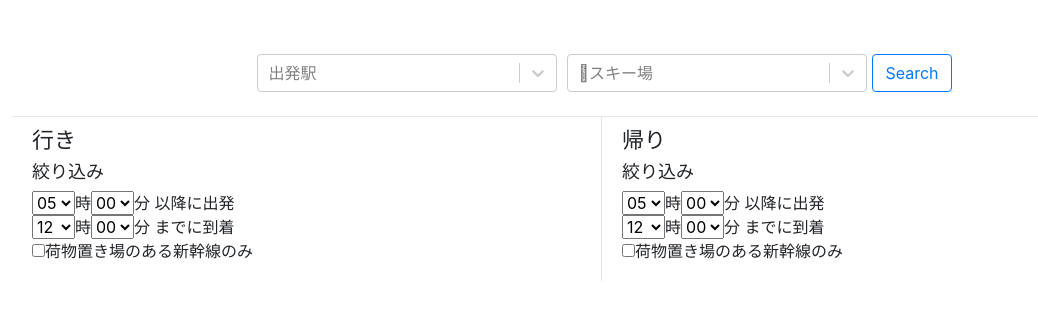
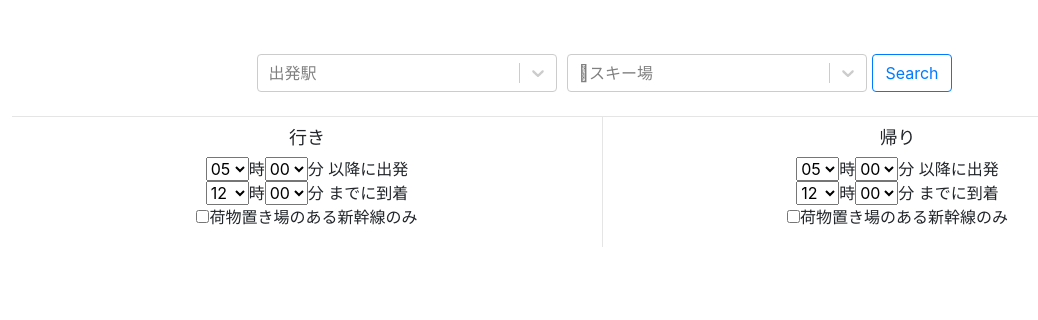
Before and after one commit to knogu/ski-train-frontend, a React (Create React App) app: page / in a window 1280 px wide. Shown: the top 320 px of the page, without its empty margins (38-1076 px from the left). Built offline with nearby package versions, Linux system fonts and the light colour scheme.

Commit message:
クエリ部分のデザインを修正

```diff
--- a/src/App.scss
+++ b/src/App.scss
@@ -30,8 +30,12 @@
   .common-filter-params {
     // display: flex;
     // justify-content: space-evenly;
-    h3 {
+    .query-header {
       font-size: 18px;
+      text-align: center;
+    }
+    .query-body {
+      text-align: center;
     }
   }
 }
@@ -39,9 +43,8 @@
 .way {
   width: 50%;
   padding: 10px;
-  margin-left: 10px;
-  &:first-child {
-    border-right: solid 1px rgba(0, 0, 0, 0.1);
+  +.way {
+    border-left: solid 1px rgba(0, 0, 0, 0.1);
   }
   .way-name {
     font-size: 22px;
--- a/src/components/QueryField.tsx
+++ b/src/components/QueryField.tsx
@@ -4,16 +4,18 @@ import { Time } from '../objects/time';
 
 interface Props {
   query: Query,
-  setQuery: React.Dispatch<React.SetStateAction<Query>>
+  setQuery: React.Dispatch<React.SetStateAction<Query>>,
+  wayName: string;
 }
 
 export const QueryField = (props: Props) => {
-  const { query, setQuery } = props;
+  const { query, setQuery, wayName } = props;
 
   return (
     <div className="search">
       <div className='common-filter-params'>
-        <h3>絞り込み</h3>
+        <h3 className='query-header'>{wayName}</h3>
+          <div className='query-body'>
           <TimeField
             hour={ query.startAfter.paddedHour() }
             minute={ query.startAfter.paddedMinute() }
@@ -51,5 +53,6 @@ export const QueryField = (props: Props) => {
           </label>
         </div>
       </div>
+    </div>
   );
 }
--- a/src/components/Way.tsx
+++ b/src/components/Way.tsx
@@ -12,8 +12,7 @@ type WayProps = {
 export const Way = (props: WayProps) => {
   return (
     <div className='way'>
-      <h1 className='way-name'>{ props.wayName }</h1>
-      <QueryField query={props.way.query} setQuery={props.way.setQuery}/>
+      <QueryField query={props.way.query} setQuery={props.way.setQuery} wayName={props.wayName}/>
       <TotalChoices choices={props.way.choices}/>
     </div>
   )
```
Lines whose indentation alone changed are shown as unchanged.
